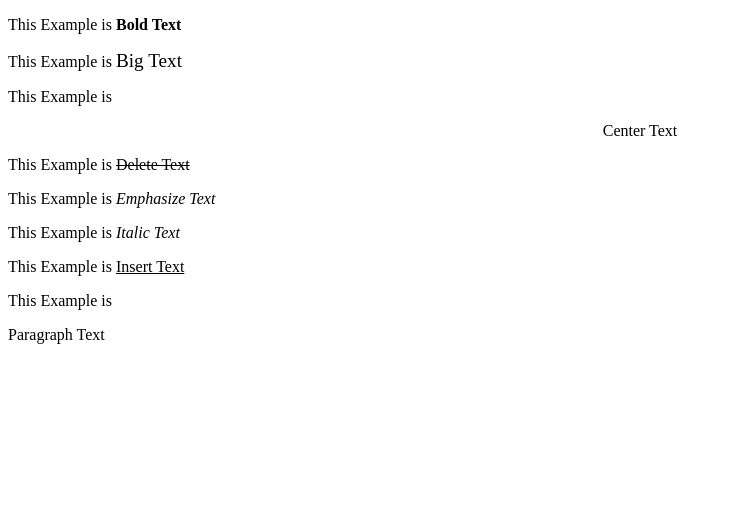
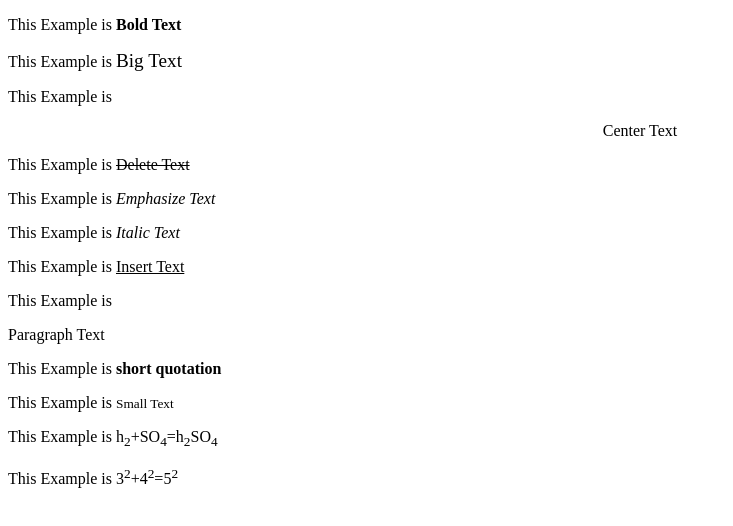
Before and after one commit to DMad19/wta, a plain HTML site: page four.html in a window 1280 px wide. Shown: the whole page, without its empty margins (0-733 px from the left). Drawn offline with Linux system fonts and the light colour scheme.

Commit message:
updated four.html

```diff
--- a/four.html
+++ b/four.html
@@ -15,5 +15,9 @@
     <p>This Example is <i>Italic Text</i></p>
     <p>This Example is <ins>Insert Text</ins></p>
     <p>This Example is <p>Paragraph Text</p></p>
+    <p>This Example is <b>short quotation</b></p>
+    <p>This Example is <small>Small Text</small></p>
+    <p>This Example is h<sub>2</sub>+SO<sub>4</sub>=h<sub>2</sub>SO<sub>4</sub></p>
+    <p>This Example is 3<sup>2</sup>+4<sup>2</sup>=5<sup>2</sup></p>
 </body>
 </html>
```
